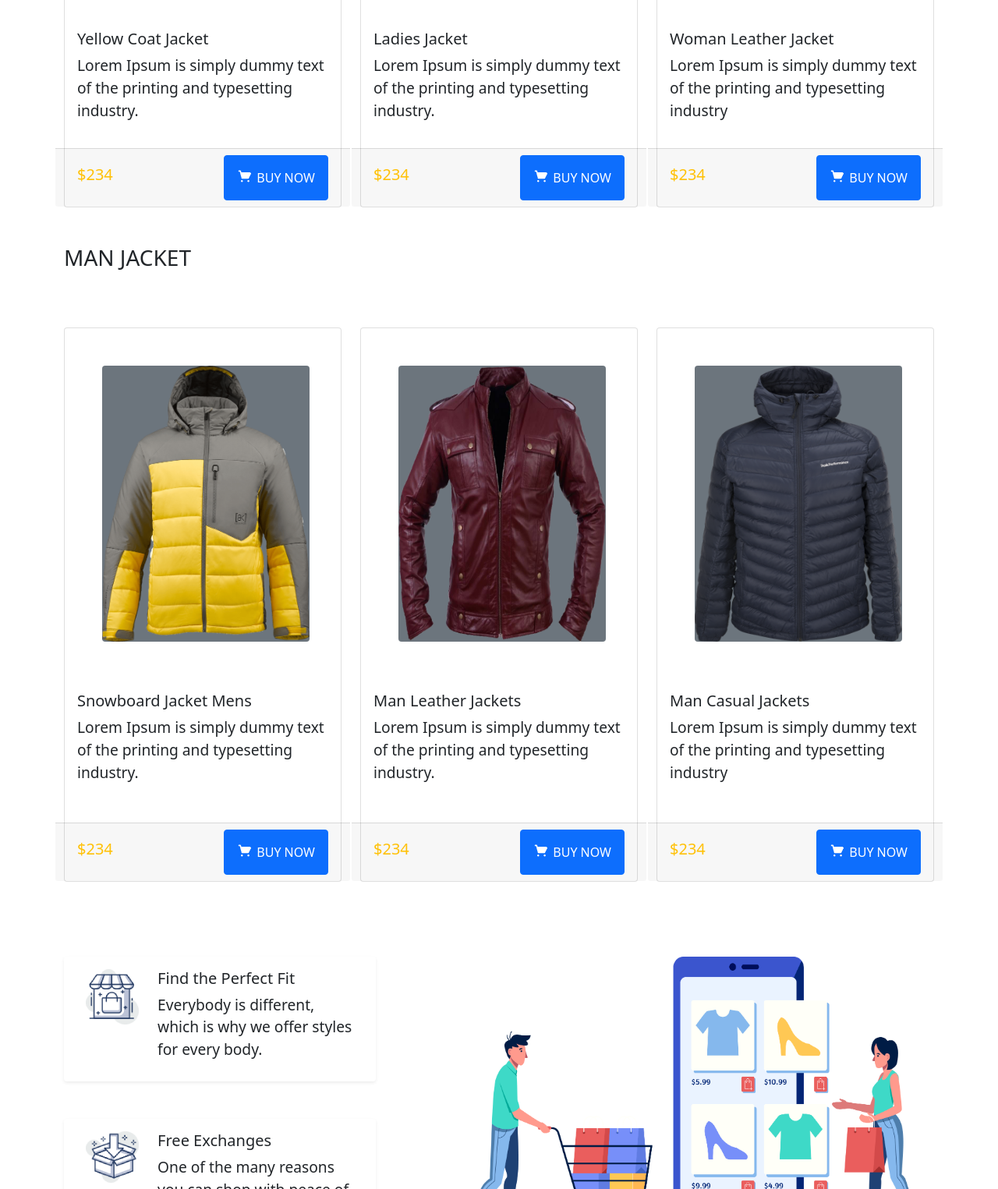
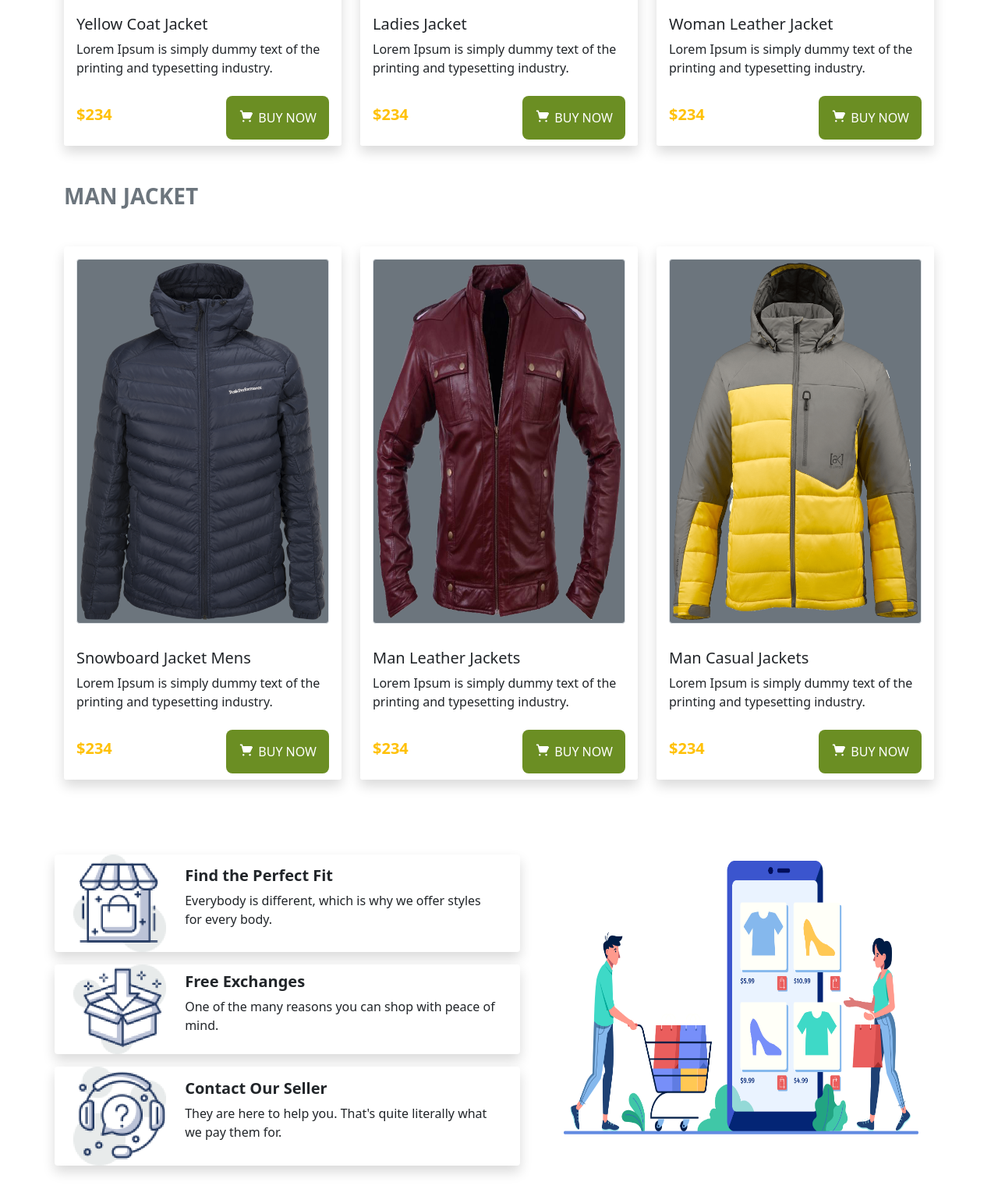
Before and after one commit to 01mdrafiqul/responsive_ecommers_website, a plain HTML site: page index.html in a window 1280 px wide. Shown: the part 1275-2800 px from the top of the page at 78% size. Drawn offline with Linux system fonts and the light colour scheme.

Commit message:
complete-site

```diff
--- a/index.html
+++ b/index.html
@@ -8,103 +8,98 @@
     <link rel="stylesheet" href="css/bootstrap.min.css">
 </head>
 <body>
-    <header class="container p-4">
-        <nav class="navbar navbar-expand-lg navbar-light ">
+    <header class="header-bg-color pb-5">
+      <section class="container">
+        <nav class="navbar navbar-expand-lg navbar-light">
             <div class="container-fluid">
               <a class="navbar-brand" href="#">
-                  <img class="w-75" src="Logo, Icon/Group 33072.png" alt="">
+                  <img class="img-fluid w-75" src="Logo, Icon/Group 33072.png" alt="">
               </a>
-              <button class=" navbar-toggler" type="button" data-bs-toggle="collapse" data-bs-target="#navbarNav" aria-controls="navbarNav" aria-expanded="false" aria-label="Toggle navigation">
+              <button class="navbar-toggler" type="button" data-bs-toggle="collapse"
+                    data-bs-target="#navbarNavAltMarkup" aria-controls="navbarNavAltMarkup" aria-expanded="false"
+                    aria-label="Toggle navigation">
                     <span class="navbar-toggler-icon"></span>
                 </button>
-              <div class="collapse navbar-collapse d-flex justify-content-end fs-5" id="navbarNav">
-                <ul class="navbar-nav">
-                  <li class="nav-item">
+                <div class="collapse navbar-collapse nav justify-content-end" id="navbarNavAltMarkup">
+                <div class="navbar-nav navbar">
                   <a class="nav-link active" aria-current="page" href="#">Home</a>
-                  </li>
-                  <li class="nav-item ">
                   <a class="nav-link active" href="#">Product</a>
-                  </li>
-                  <li class="nav-item">
                   <a class="nav-link active" href="#">About us</a>
-                  </li>
-                  <li class="nav-item">
-                    <a class="nav-link active" href="#">Contact us</a>
-                  </li>
-                </ul>
+                  <a class="nav-link active" href="#" tabindex="-1" aria-disabled="true">Contact us</a>
+                </div>
               </div>
             </div>
         </nav>
-        <section class="container mt-5">
-            <div class="d-flex justify-content-start d-flex align-items-center ">
-                <div class="w-50">
+        <article class="container row d-flex justify-content-center mt-5">
+          <div class="col-md-6 mt-5 pt-5">
             <h1 class="fw-bold text-uppercase link-warning">Be the Penguins</h1>
-                    <h1 class="fw-bold text-uppercase link-secondary" >of Winter</h1>
+            <h1 class="fw-bold text-uppercase" >of Winter</h1>
             <p>Lorem Ipsum is simply dummy text of the printing<br> and typesetting industry.</p>
-                    <div class="htt">
-                    <button type="button" class=" d-flex align-items-center d-flex justify-content-center p-3">
-                        <img style="width: 25px; padding-right: 5px;  "src="Logo, Icon/shopping-cart 1.png" alt=""> BUY NOW</button>
+            <button type="button" class="button d-flex align-items-center justify-content-center p-3">
+            <img style="width: 25px; padding-right: 5px;  "src="Logo, Icon/shopping-cart 1.png" alt="">BUY NOW</button>
           </div>
+          <div class=" col-md-6">
+            <img class=" h-100 w-100" src="image/smilygirl.png"  alt="...">
           </div>
-                <div class="w-50">
-                    <img src="image/smilygirl.png" class="img-fluid" alt="...">
-                </div>
-            </div>
+        </article>
       </section>
     </header>
     <main class="container">
         <section class="mt-5">
-            <h3>WOMAN JACKET</h3>
-            <div class="row row-cols-1 row-cols-md-3 g-4 mt-5">
+            <h3 class="text-secondary fw-bold">WOMAN JACKET</h3>
+            <div class="row row-cols-1 row-cols-md-3 g-4 mt-4">
               <div class="col">
-                  <div class="card h-100 ">
-                    <img src="image/SeekPng 1.png" class="card-img-top bg-secondary h-50 w-75 mx-5 my-5 rounded" alt="...">
+                <div class="card h-100 border-0 shadow ">
+                  <img src="image/SeekPng 1.png" class="img-thumbnail h-75 m-3 bg-secondary" alt="...">
                   <div class="card-body">
                     <h5 class="card-title">Yellow Coat Jacket</h5>
                     <p class="card-text">Lorem Ipsum is simply dummy text of the printing and typesetting industry.</p>
                   </div>
-                    <div class="card-footer row row-cols-1 row-cols-md-2">
-                     <div class="d-flex align-items-center">
-                         <h5 class="text-warning"> $234</h5>
+                  <div class="card-footer border-0 bg-white d-flex justify-content-between
+                  align-items-center">
+                    <div>
+                       <h5 class="text-warning fw-bold">$234</h5>
                     </div>
-                     <div class="d-flex justify-content-end">
-                        <button type="button" class=" btn btn-primary  d-flex justify-content-center p-3">
-                            <img style="width: 25px; padding-right: 5px;  "src="Logo, Icon/shopping-cart 1.png" alt=""> BUY NOW</button>
+                    <div>
+                      <button type="button" class="button d-flex justify-content-center p-3">
+                          <img style="width: 25px; padding-right: 5px;  "src="Logo, Icon/shopping-cart 1.png" alt="">BUY NOW</button>
                     </div>
                   </div>
                 </div>
               </div>
               <div class="col">
-                    <div class="card h-100 ">
-                      <img src="image/PngItem_2597366 1.png" class="card-img-top bg-secondary h-50 w-75 mx-5 my-5 rounded" alt="...">
+                <div class="card h-100 border-0 shadow ">
+                  <img src="image/PngItem_2597366 1.png" class="img-thumbnail h-75 m-3 bg-secondary " alt="...">
                   <div class="card-body">
                     <h5 class="card-title">Ladies Jacket</h5>
                     <p class="card-text">Lorem Ipsum is simply dummy text of the printing and typesetting industry.</p>
                   </div>
-                      <div class="card-footer row row-cols-1 row-cols-md-2">
-                       <div class="d-flex align-items-center">
-                           <h5 class="text-warning">$234</h5>
+                  <div class="card-footer border-0 bg-white d-flex justify-content-between
+                  align-items-center">
+                    <div>
+                      <h5 class="text-warning fw-bold">$234</h5>
                     </div>
-                       <div class="d-flex justify-content-end">
-                          <button type="button" class=" btn btn-primary  d-flex justify-content-center p-3">
-                              <img style="width: 25px; padding-right: 5px;  "src="Logo, Icon/shopping-cart 1.png" alt=""> BUY NOW</button>
+                    <div>
+                      <button type="button" class="button d-flex justify-content-center p-3">
+                          <img style="width: 25px; padding-right: 5px;  "src="Logo, Icon/shopping-cart 1.png" alt="">BUY NOW</button>
                     </div>
                   </div>
                 </div>
               </div>
               <div class="col">
-                        <div class="card h-100">
-                          <img src="image/image 15.png" class="rounded card-img-top bg-secondary h-50 w-75 mx-5 my-5" alt="...">
+                <div class="card h-100 border-0 shadow ">
+                  <img src="image/image 15.png" class="img-thumbnail h-75 m-3 bg-secondary " alt="...">
                   <div class="card-body">
                     <h5 class="card-title">Woman Leather Jacket</h5>
-                            <p class="card-text">Lorem Ipsum is simply dummy text of the printing and typesetting industry</p>
+                    <p class="card-text">Lorem Ipsum is simply dummy text of the printing and typesetting industry.</p>
                   </div>
-                          <div class="card-footer row row-cols-1 row-cols-md-2">
-                           <div class="d-flex align-items-center">
-                               <h5 class="text-warning">$234</h5>
+                  <div class="card-footer border-0 bg-white d-flex justify-content-between
+                  align-items-center">
+                  <div>
+                    <h5 class="text-warning fw-bold">$234</h5>
                     </div>
-                           <div class="d-flex justify-content-end">
-                              <button type="button" class=" btn btn-primary  d-flex justify-content-center p-3">
+                    <div>
+                      <button type="button" class="button d-flex justify-content-center p-3">
                           <img style="width: 25px; padding-right: 5px;  "src="Logo, Icon/shopping-cart 1.png" alt=""> BUY NOW</button>
                     </div>
                   </div>
@@ -112,99 +107,105 @@
               </div>
         </section>
         <section class="mt-5">
-          <h3>MAN JACKET</h3>
-          <div class="row row-cols-1 row-cols-md-3 g-4 mt-5">
+          <h3 class="text-secondary fw-bold">MAN JACKET</h3>
+          <div class="row row-cols-1 row-cols-md-3 g-4 mt-4">
             <div class="col">
-                <div class="card h-100 ">
-                  <img src="image/image 11.png" class="card-img-top bg-secondary h-50 w-75 mx-5 my-5 rounded" alt="...">
+              <div class="card h-100 border-0 shadow ">
+                <img src="image/toppng 1.png" class="img-thumbnail h-75 m-3 bg-secondary " alt="...">
                 <div class="card-body">
                   <h5 class="card-title">Snowboard Jacket Mens</h5>
                   <p class="card-text">Lorem Ipsum is simply dummy text of the printing and typesetting industry.</p>
                 </div>
-                  <div class="card-footer row row-cols-1 row-cols-md-2">
-                   <div class="d-flex align-items-center">
-                       <h5 class="text-warning">$234</h5>
+                <div class="card-footer border-0 bg-white d-flex justify-content-between
+                align-items-center">
+                  <div>
+                    <h5 class="text-warning fw-bold">$234</h5>
                   </div>
-                   <div class="d-flex justify-content-end">
-                      <button type="button" class=" btn btn-primary  d-flex justify-content-center p-3">
+                  <div>
+                    <button type="button" class="button d-flex justify-content-center p-3">
                       <img style="width: 25px; padding-right: 5px;  "src="Logo, Icon/shopping-cart 1.png" alt=""> BUY NOW</button>
                   </div>
                 </div>
               </div>
             </div>
             <div class="col">
-                  <div class="card h-100 ">
-                    <img src="image/vippng 1.png" class="card-img-top bg-secondary h-50 w-75 mx-5 my-5 rounded" alt="...">
+              <div class="card h-100 border-0 shadow ">
+                <img src="image/vippng 1.png" class="img-thumbnail h-75 m-3 bg-secondary " alt="...">
                 <div class="card-body">
                   <h5 class="card-title">Man Leather Jackets</h5>
                   <p class="card-text">Lorem Ipsum is simply dummy text of the printing and typesetting industry.</p>
                 </div>
-                    <div class="card-footer row row-cols-1 row-cols-md-2">
-                     <div class="d-flex align-items-center">
-                         <h5 class="text-warning">$234</h5>
+                <div class="card-footer border-0 bg-white d-flex justify-content-between
+                align-items-center">
+                  <div>
+                    <h5 class="text-warning fw-bold">$234</h5>
                   </div>
-                     <div class="d-flex justify-content-end">
-                        <button type="button" class=" btn btn-primary  d-flex justify-content-center p-3">
+                  <div>
+                    <button type="button" class="button d-flex justify-content-center p-3">
                         <img style="width: 25px; padding-right: 5px;  "src="Logo, Icon/shopping-cart 1.png" alt=""> BUY NOW</button>
                   </div>
                 </div>
               </div>
             </div>
             <div class="col">
-                      <div class="card h-100">
-                        <img src="image/toppng 1.png" class="rounded card-img-top bg-secondary h-50 w-75 mx-5 my-5" alt="...">
+              <div class="card h-100 border-0 shadow ">
+                <img src="image/image 11.png" class="img-thumbnail h-75 m-3 bg-secondary " alt="...">
                 <div class="card-body">
                   <h5 class="card-title">Man Casual Jackets</h5>
-                          <p class="card-text">Lorem Ipsum is simply dummy text of the printing and typesetting industry</p>
+                  <p class="card-text">Lorem Ipsum is simply dummy text of the printing and typesetting industry.</p>
                 </div>
-                        <div class="card-footer row row-cols-1 row-cols-md-2">
-                         <div class="d-flex align-items-center">
-                             <h5 class="text-warning">$234</h5>
+                <div class="card-footer border-0 bg-white d-flex justify-content-between
+                align-items-center">
+                  <div>
+                    <h5 class="text-warning fw-bold">$234</h5>
                   </div>
-                         <div class="d-flex justify-content-end">
-                            <button type="button" class=" btn btn-primary  d-flex justify-content-center p-3">
+                  <div>
+                    <button type="button" class="button d-flex justify-content-center p-3">
                         <img style="width: 25px; padding-right: 5px;  "src="Logo, Icon/shopping-cart 1.png" alt=""> BUY NOW</button>
                   </div>
                 </div>
               </div>
             </div>
         </section>
-      <section  class="mt-5 d-flex justify-content-start">
-        <div class="container mt-5 me-5">
-            <div class="row shadow-sm p-3 mb-5 bg-white rounded h-25">
-              <div class="col-3">
-                <img class=" w-100"src="Logo, Icon/image 12.png" alt="">
+        <section class="container col mt-5 mb-5 pt-5">
+          <div class="row-md-6 d-flex flex-nowrap bd-highlight">
+            <div class="row-md-6 order-1 bd-highlight mr-5">
+              <div class="row">
+                <div class="row-md-4 row d-flex align-items-center justify-content-center shadow mb-3 bg-white rounded">
+                  <div class="col-md-3">
+                  <img class="w-100"src="Logo, Icon/image 12.png" alt="">
                   </div>
-              <div class="col-9">
-                <h5>Find the Perfect Fit</h5>
+                  <div class="col-md-9">
+                  <h5 class="fw-bold">Find the Perfect Fit</h5>
                   <p>Everybody is different, which is why we offer styles for every body.</p>
                   </div>
                 </div>
-            <div class="row shadow-sm p-3 mb-5 bg-white rounded h-25">
-              <div class="col-3">
-                <img class=" w-100"src="Logo, Icon/image 13.png" alt="">
+                <div class="row-md-4 row d-flex align-items-center justify-content-center shadow mb-3 bg-white rounded">
+                  <div class="col-md-3">
+                  <img class="w-100"src="Logo, Icon/image 13.png" alt="">
                   </div>
-              <div class="col-9">
-                <h5>Free Exchanges</h5>
+                  <div class="col-md-9">
+                  <h5 class="fw-bold">Free Exchanges</h5>
                   <p>One of the many reasons you can shop with peace of mind.</p>
                   </div>
                 </div>
-            <div class="row shadow-sm p-3 mb-5 bg-white rounded h-25">
-              <div class="col-3">
+                <div class="row-md-4 row d-flex align-items-center justify-content-center shadow mb-3 bg-white rounded">
+                  <div class="col-md-3">
                   <img class="w-100"src="Logo, Icon/image 14.png" alt="">
                   </div>
-              <div class="col-9">
-                <h5>Contact Our Seller</h5>
+                  <div class="col-md-9">
+                  <h5 class="fw-bold">Contact Our Seller</h5>
                   <p>They are here to help you. That's quite literally what we pay them for.</p>
                   </div>
                 </div>
               </div>
-        <div class="mt-5 ms-5">
-          <img class="w-100" src="Logo, Icon/XMLID 1.png" alt="">
+            </div>
+            <div class="row-md-6 p-2 bd-highlight order-2 ms-5 mb-5">
+            <img class="w-100 h-100" src="Logo, Icon/XMLID 1.png" alt="">
+            </div>
           </div>
     </section>
     </main>
-
-
     <script src="js/bootstrap.bundle.min.js">
+</body>
 </html>
--- a/style.css
+++ b/style.css
@@ -1,6 +1,9 @@
-.htt{
-  color: blue !impotant;
+.header-bg-color{
+background-color:beige;
 }
-p{
-  font-size: larger;
+.button{
+  background-color: olivedrab;
+  border-radius: 8px;
+  border: 0;
+  color: white;
 }
```
Lines whose indentation alone changed are shown as unchanged.
